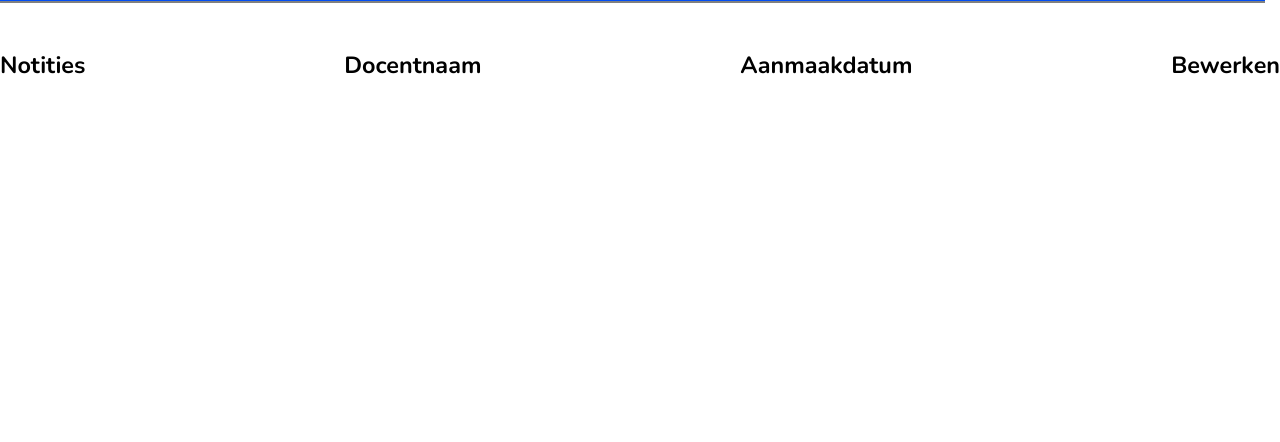
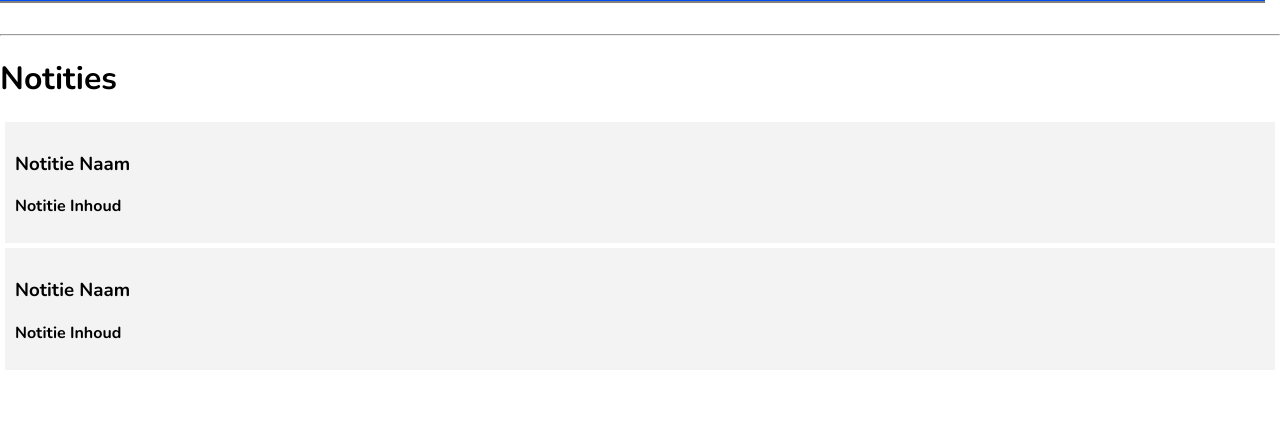
Before and after one commit to Adam-1052189/WP2_security, a Flask app: page /overzicht in a window 1280 px wide. Shown: the part 358-800 px from the top of the page. Run offline with Flask 3, Linux system fonts and the light colour scheme.

Commit message:
Begin notitie overzicht/aanmaken

```diff
--- a/Project_Files/main.py
+++ b/Project_Files/main.py
@@ -3,7 +3,6 @@ from flask import Flask, render_template, redirect, url_for
 app = Flask(__name__)
 
 @app.route("/")
-@app.route("/home")
 def home():
     return render_template('homepage.html')
 @app.route("/login", methods=['GET', 'POST'])
@@ -11,7 +10,13 @@ def login():
     return render_template('login_page.html')
 @app.route("/overzicht", methods=['GET','POST'])
 def notities():
-    return render_template('overzicht_notities.html')
+    return render_template('overzicht_notities.html', messages=messages)
+
+messages = [{'title': 'Notitie Naam',
+             'content': 'Notitie Inhoud'},
+            {'title': 'Notitie Naam',
+             'content': 'Notitie Inhoud'}
+            ]
 
 @app.route("/notitie")
 def notitieaanmaken():
--- a/Project_Files/static/Homepage_style.css
+++ b/Project_Files/static/Homepage_style.css
@@ -25,6 +25,24 @@
   padding: 0px 30px;
   font-weight: bold;
 }
+
+.message {
+  padding: 10px;
+  margin: 5px;
+  font-family: 'Nunito';
+  background-color: #f3f3f3
+}
+
+h1 {
+  font-family: 'Nunito';
+
+}
+nav a {
+  color: #d64161;
+  font-size: 3em;
+  margin-left: 50px;
+  text-decoration: none;}
+
 
 
 nav {
--- a/Project_Files/templates/Overzicht_notities.html
+++ b/Project_Files/templates/Overzicht_notities.html
@@ -3,11 +3,11 @@
 <head>
     <meta charset="UTF-8">
     <meta name="viewport" content="width=device-width, initial-scale=1">
-    <title>Test-Correct</title>
+    <title>{% block title %} {% endblock %} Notities - Test-Correct</title>
     <link rel="stylesheet" href="../static/Homepage_style.css" type="text/css">
     <link rel="icon" type="image/x-icon" href="https://www.test-correct.nl/hubfs/3396b8f7-06dd-422d-984e-483680fc7791.png">
     <div class="logo-test-correct">
-        <a href="Homepage.html">
+        <a href="/home">
             <img src="https://www.test-correct.nl/hubfs/raw_assets/public/test-correct/images/testcorrect-logo.svg" class="nav__logo-large" alt="Test Correct logo" >
         </a>
     </div>
@@ -19,18 +19,22 @@
         <form class="search-input" role="search">
             <input class="form-controle" type="search" placeholder="Search">
             <button class="button-search" type="submit">Search</button>
-            <a href="Homepage.html" class="Test-Correct-button-bar-item-notities"> ← Home</a>
+            <a href="/home" class="Test-Correct-button-bar-item-notities"> ← Home</a>
             <button class="button-nieuwe-notitie">Nieuwe Notitie</button>
             <button class="button-Filter">Filter</button>
         </form>
     </div>
 </nav>
-<div class="Layout_Notities">
-    <h3>Notities</h3>
-    <h3>Docentnaam</h3>
-    <h3>Aanmaakdatum</h3>
-    <h3>Bewerken</h3>
+<hr>
+<div class="content">
+    {% block content%} {% endblock %}
 </div>
-
+<h1>Notities</h1>
+{% for message in messages %}
+<div class='message'>
+    <h3>{{ message['title'] }}</h3>
+    <p>{{ message['content'] }}</p>
+</div>
+{% endfor %}
 </body>
 </html>
--- a/Project_Files/templates/maaknotitie.html
+++ b/Project_Files/templates/maaknotitie.html
@@ -15,5 +15,7 @@
 </head>
 <body>
 
+
+
 </body>
 </html>
```
Also changed, not shown: Project_Files/templates/index.html (added).
